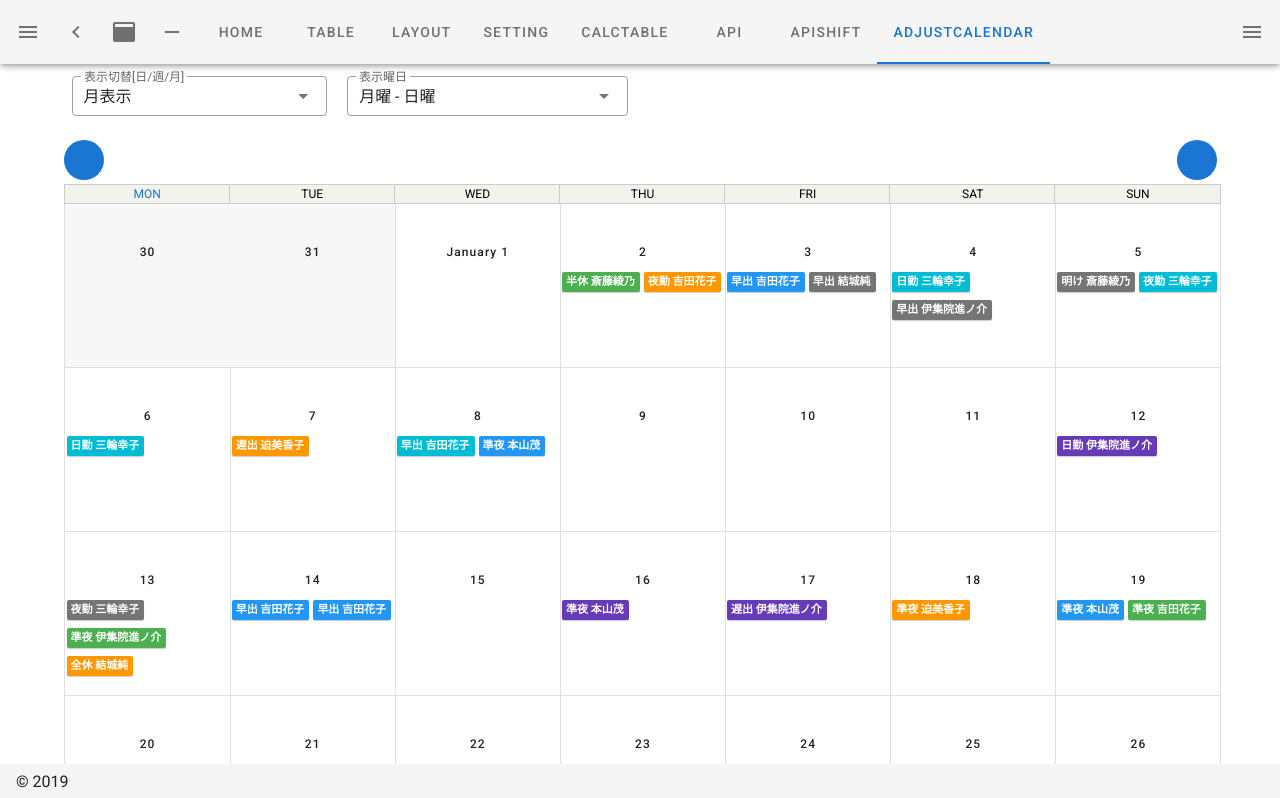
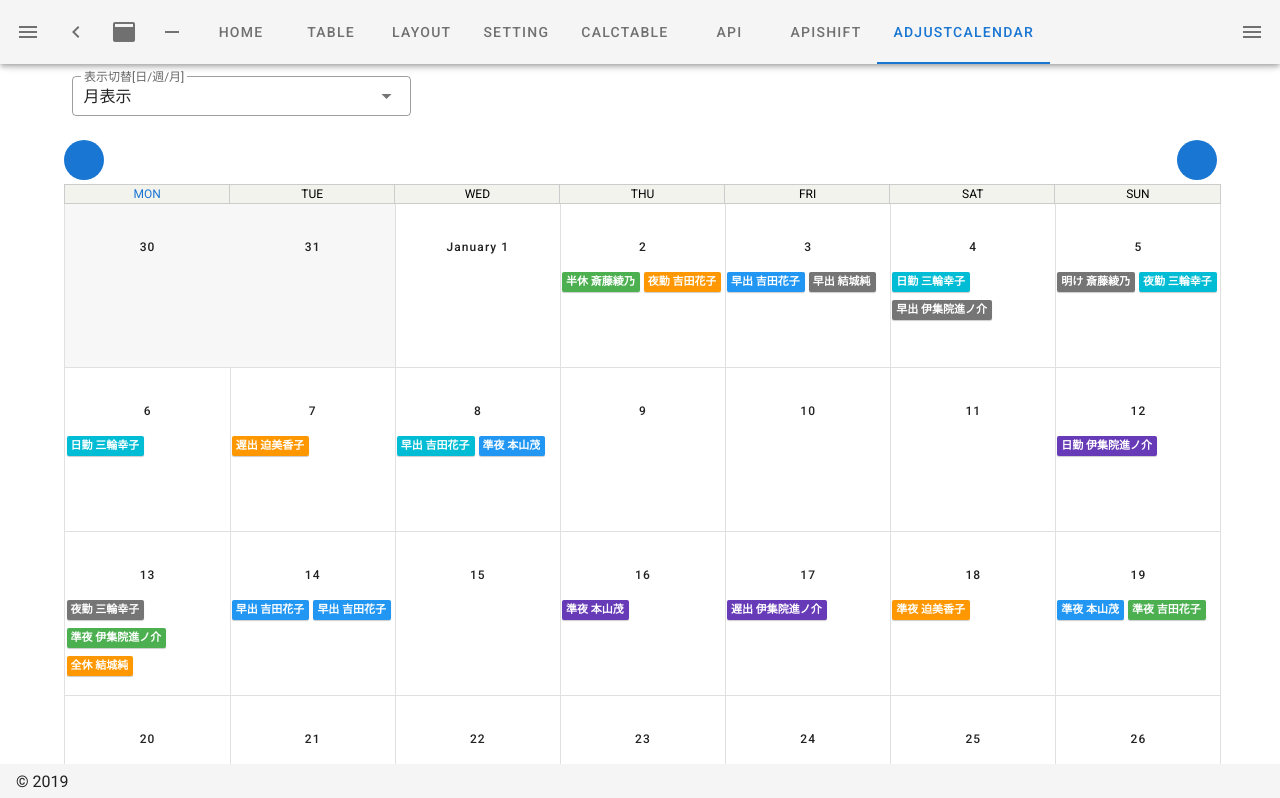
Before and after one commit to BoxPistols/nuxt-vuetify-20120, a Nuxt app: page /adjustCalendar in a window 1280 px wide. Shown: the top 798 px of the page. Built offline with nearby package versions, Linux system fonts and the light colour scheme.

Commit message:
ui Refact

```diff
--- a/pages/adjustCalendar.vue
+++ b/pages/adjustCalendar.vue
@@ -2,7 +2,7 @@
 v-app#shift_calendar
   div
     v-row
-      v-col.controls(sm='12', lg='6')
+      v-col.controls(sm='4')
         .d-flex.flex-row.align-center.ml-3
           v-select.mr-5(v-model='type',
           :items='typeOptions',
@@ -10,12 +10,12 @@ v-app#shift_calendar
           hide-details='',
           outlined='',
           dense='')
-          v-select(v-model='weekdays',
-          :items='weekdaysOptions',
-          dense='',
-          outlined='',
-          hide-details='',
-          label='表示曜日')
+          //- v-select(v-model='weekdays',
+          //- :items='weekdaysOptions',
+          //- dense='',
+          //- outlined='',
+          //- hide-details='',
+          //- label='表示曜日')
       v-col.mb-5.controls(sm='12',
         lg='12')
           v-btn(fab='',
@@ -465,19 +465,10 @@ export default {
 <style scoped lang="stylus">
 #shift_calendar
   // for Prev & Next Arrow
-  >>>.controls
+  .controls
     position: relative
     z-index: 1
-  // not set Vieutify icon (Material icon)
-  >>>.v-input__icon > .material-icons, .v-input__prepend-outer
-    display none
 
-.v-checkboxArea
-  margin 24px 0 0 12px
-  .v-input.v-checkboxModule.v-input--selection-controls.v-input--checkbox
-    display contents
-
-#shift_calendar
   >>>.pl-1
     font-weight 600
     font-size 11px
@@ -485,7 +476,6 @@ export default {
     line-height 1.4
     strong
       display none
-
   >>>div:empty
     display none
 
@@ -505,9 +495,7 @@ export default {
     box-shadow 0 1px 1px #ccc
     margin 0 2px
 
-
-  >>>.theme--light
-    &.v-calendar-daily
+  >>> .v-calendar-daily
       background-color #fff
       border-left 1px solid #e0e0e0
       border-top 1px solid #e0e0e0
@@ -537,9 +525,9 @@ export default {
       cursor pointer
       background-color #f0fffc
 
-  >>>.v-calendar-weekly__day.v-past >>>.v-calendar-weekly__day-label .v-btn.v-btn--depressed,
-  >>>.v-calendar-weekly__day.v-future >>>.v-calendar-weekly__day-label .v-btn.v-btn--depressed,
-  >>>.v-calendar-weekly__day.v-present >>>.v-calendar-weekly__day-label .v-btn.v-btn--depressed
+  >>>.v-calendar-weekly__day.v-past .v-calendar-weekly__day-label .v-btn.v-btn--depressed,
+  >>>.v-calendar-weekly__day.v-future .v-calendar-weekly__day-label .v-btn.v-btn--depressed,
+  >>>.v-calendar-weekly__day.v-present .v-calendar-weekly__day-label .v-btn.v-btn--depressed
       position absolute
       top 0
       left 0
@@ -547,11 +535,9 @@ export default {
       height 100%
       border-radius 0
 
-  >>>.v-calendar-weekly__day.v-past >>>.v-calendar-weekly__day-label .v-btn.v-btn--depressed.v-btn--fab .v-btn__content,
-  >>>.v-calendar-weekly__day.v-future >>>.v-calendar-weekly__day-label .v-btn.v-btn--depressed.v-btn--fab .v-btn__content,
-  >>>.v-calendar-weekly__day.v-present >>>.v-calendar-weekly__day-label .v-btn.v-btn--depressed.v-btn--fab .v-btn__content
-      position absolute
-      top 8px
+  >>>.v-btn__content
+    position absolute
+    top 8px
 
   >>>.v-dialog
       &.v-dialog--active
```
